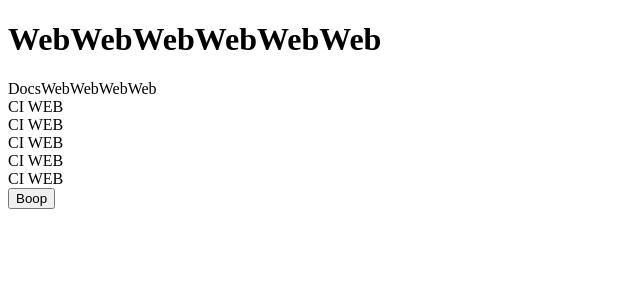
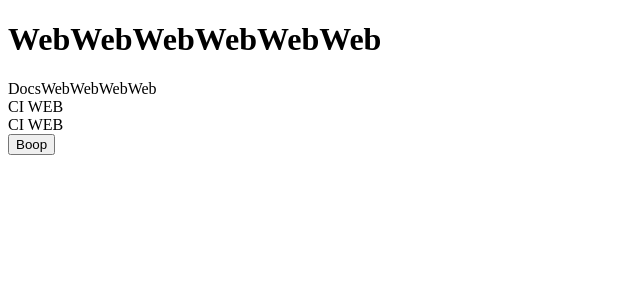
Before and after one commit to Electornic/turbo-demo, a Next.js app in the folder apps/web/: page / in a window 1280 px wide. Shown: the top 300 px of the page, without its empty margins (0-640 px from the left). Built offline with nearby package versions, Linux system fonts and the light colour scheme.

Commit message:
xcvxcvcxv

```diff
--- a/apps/web/pages/index.tsx
+++ b/apps/web/pages/index.tsx
@@ -7,9 +7,6 @@ export default function Web() {
       DocsWebWebWebWeb
       <div>CI WEB</div>
       <div>CI WEB</div>
-      <div>CI WEB</div>
-      <div>CI WEB</div>
-      <div>CI WEB</div>
       <Button />
     </div>
   );
```
Also changed, not shown: 1 other file (tests, documents, lock files or other folders).
